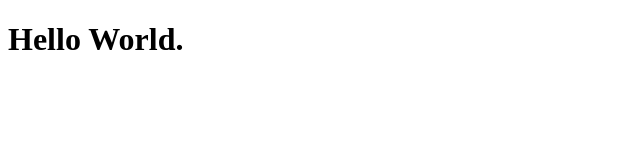
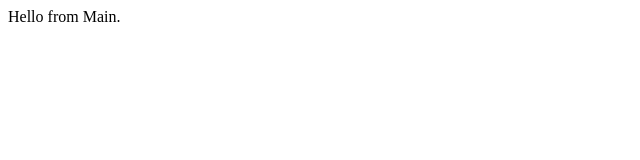
Before and after one commit to MDMonirujjaman805/local-repo, a plain HTML site: page index.html in a window 1280 px wide. Shown: the whole page, without its empty margins (0-640 px from the left). Drawn offline with Linux system fonts and the light colour scheme.

Commit message:
commit from main branch

```diff
--- a/index.html
+++ b/index.html
@@ -1,11 +1 @@
-<!DOCTYPE html>
-<html lang="en">
-<head>
-    <meta charset="UTF-8">
-    <meta name="viewport" content="width=device-width, initial-scale=1.0">
-    <title>Document</title>
-</head>
-<body>
-    <h1>Hello World.</h1>
-</body>
-</html>
+<p>Hello from Main.</p>
```
